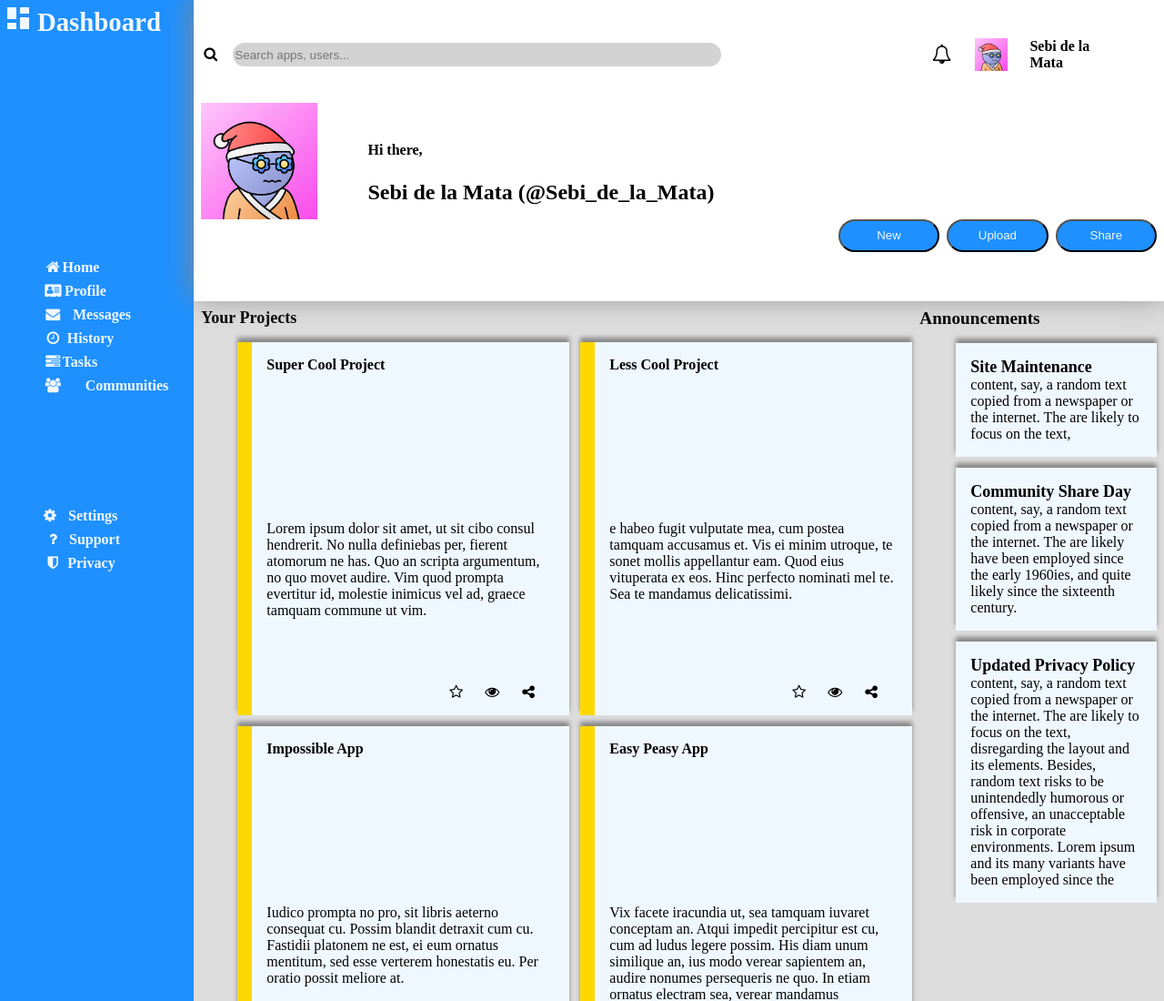
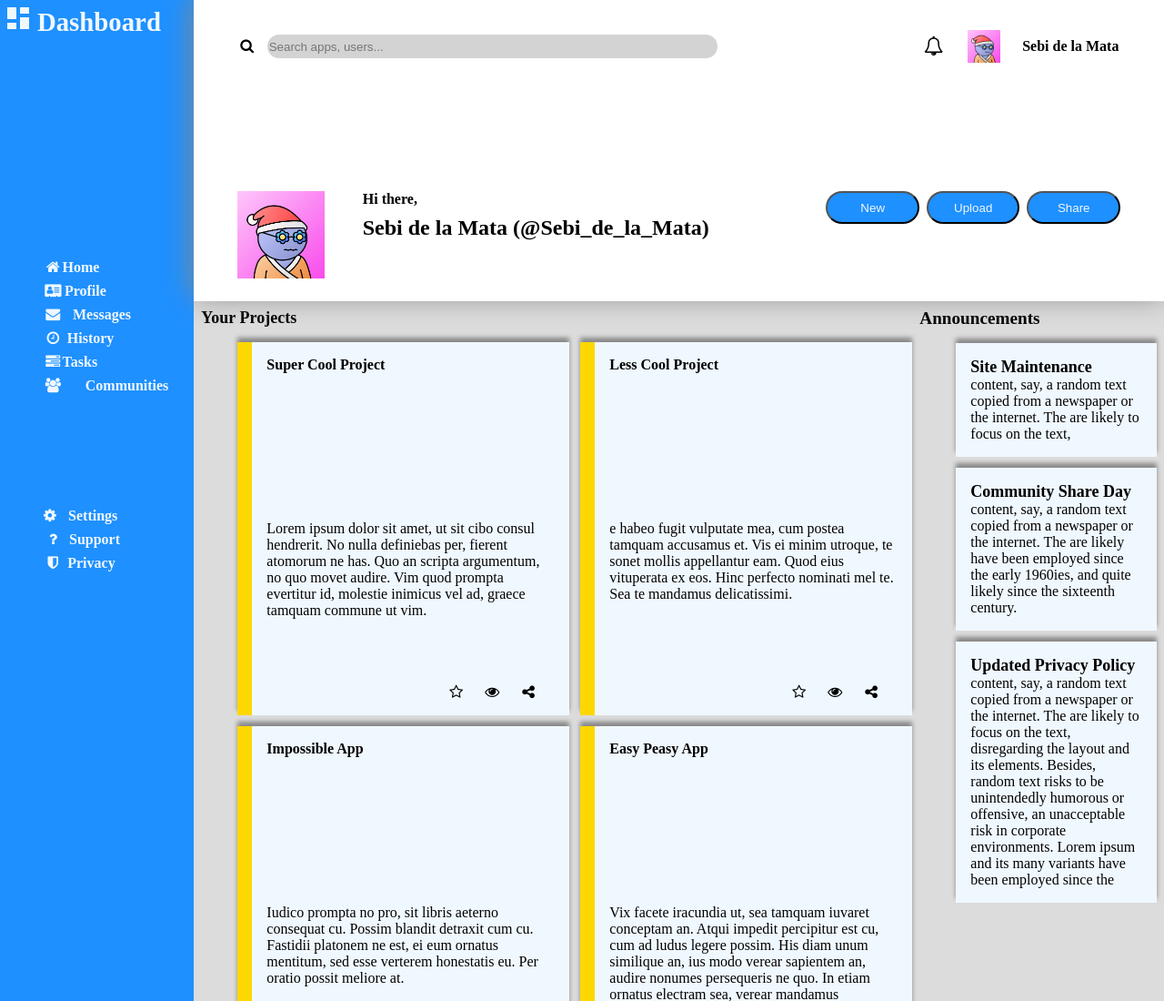
Before and after one commit to sebidelamata/odin_project_admin_dashboard, a plain HTML site: page index.html in a window 1280 px wide. Shown: the top 1100 px of the page at 91% size. Drawn offline with Linux system fonts and the light colour scheme.

Commit message:
added some css

```diff
--- a/index.html
+++ b/index.html
@@ -102,17 +102,18 @@
                 </div>
                 <img class="logo-small" src="./GBC-3901.png" alt="Blueberry 3901" width="36">
                 <div class="username-small">Sebi de la Mata</div>
-                <div></div>
             </div>
         </div>
         <div class="header-bottom">
             <div class="header-bottom-left">
-                <img class="logo-large" src="./GBC-3901.png" alt="Blueberry 3901">
+                <div class="logo-large-container">
+                    <div></div>
+                    <img class="logo-large" src="./GBC-3901.png" alt="Blueberry 3901">
+                </div>
                 <div class="greeting">
                     <div></div>
                     <div class="greeting-salutation">Hi there,</div>
                     <div class="username-large">Sebi de la Mata (@Sebi_de_la_Mata)</div>
-                    <div></div>
                 </div>
             </div>
             <div class="header-bottom-right">
--- a/style.css
+++ b/style.css
@@ -14,7 +14,9 @@ body{
     display: grid;
     grid-template: 1fr 2fr / 1fr;
     font-weight: 900;
-    padding: 8px;
+    padding-left: min(48px);
+    padding-right: min(48px);
+    padding-bottom: min(24px);
     justify-content: bottom;
     align-items: bottom;
     box-shadow: 0px -5px 30px 0px #888888;
@@ -45,7 +47,7 @@ input[type=text]{
     display: grid;
     justify-content: right;
     align-items: center;
-    grid-template: 1fr / 6fr 2fr 2fr 8fr 1fr;
+    grid-template: 1fr / 6fr 2fr 2fr 8fr;
     gap: min(24px);
 }
 
@@ -89,22 +91,27 @@ input[type=text]{
 
 .header-bottom-left{
     display: grid;
-    grid-template: 1fr / 1fr 3fr;
-    justify-content: bottom;
-    align-items: bottom;
+    grid-template: 1fr / 1fr 4fr;
+    justify-content: baseline;
+    align-items: baseline;
+}
+
+.logo-large-container{
+    display: grid;
+    grid-template: 1fr 1fr / 1fr;
 }
 
 .logo-large{
     display: grid;
-    align-items: bottom;
-    justify-content: bottom;
-    height: max(16vh);
+    align-items: center;
+    justify-content: center;
+    height: max(12vh);
 }
 
 .greeting{
     display: grid;
     padding-left: min(8px);
-    grid-template: 1fr 1fr 1fr/ 1fr;
+    grid-template: 2fr 1fr 1fr / 1fr;
 }
 
 .username-large{
```
